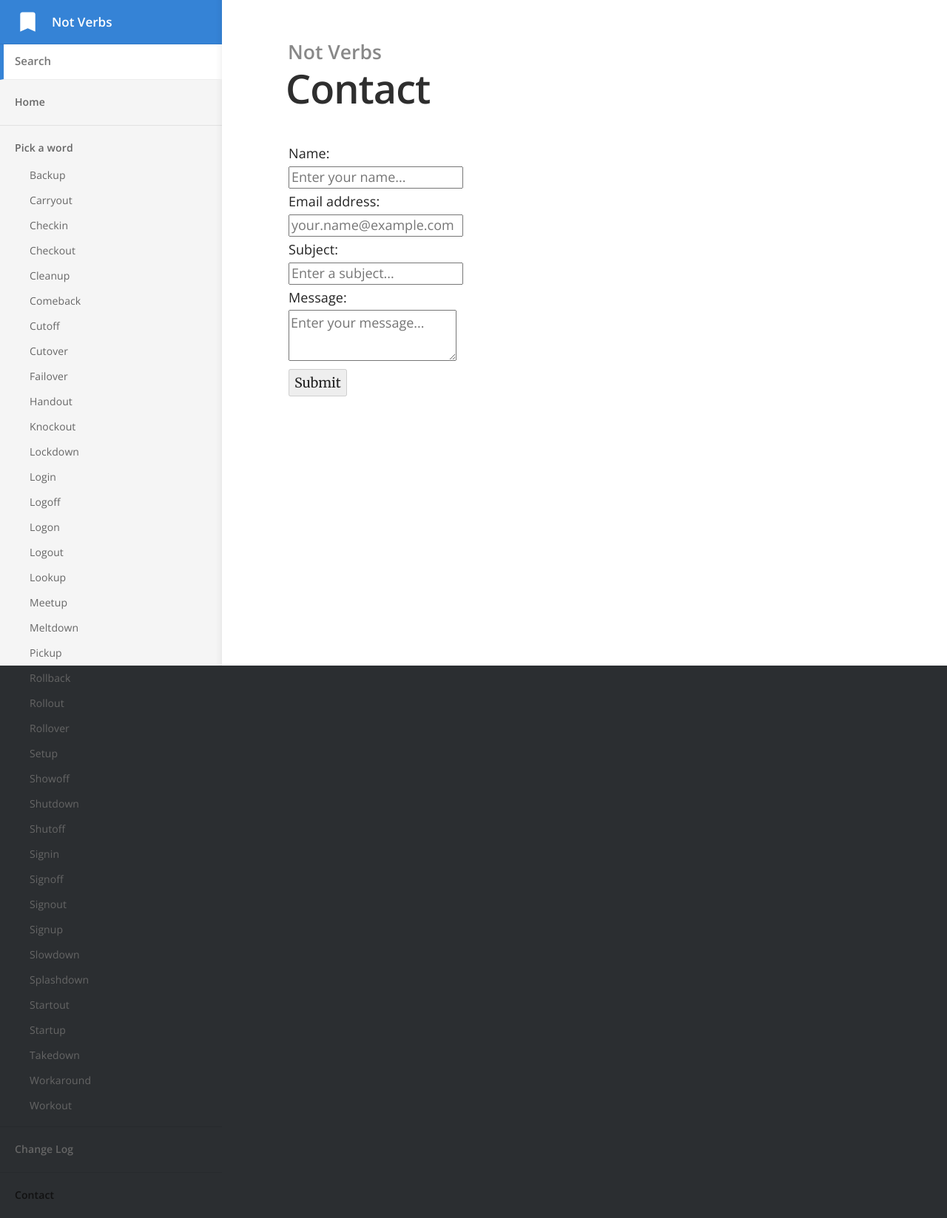
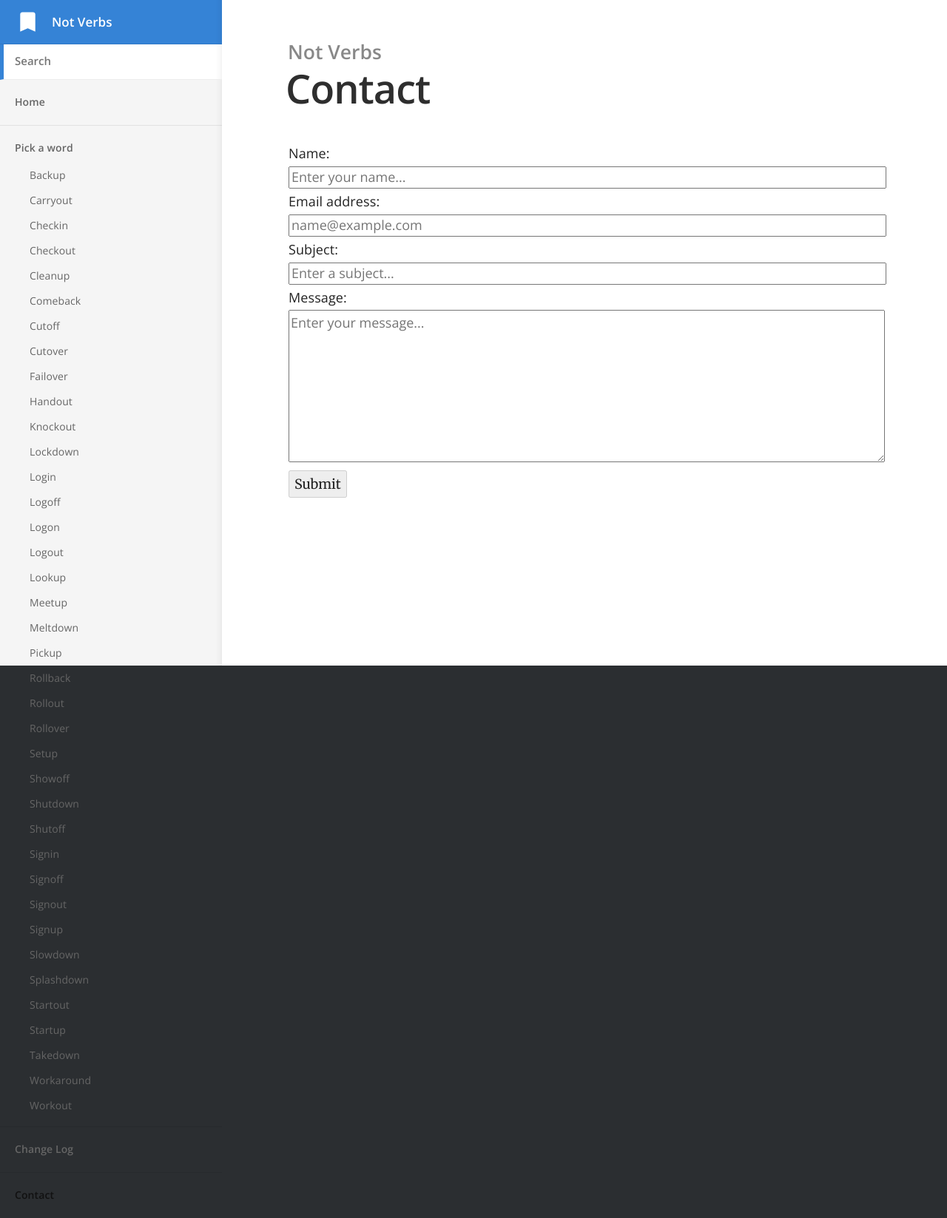
Before and after one commit to ml4den/not-verbs, a Jekyll site: the page built from contact.html, in a window 1280 px wide. Shown: the whole page at 74% size. Built offline with Jekyll 4.4.1, drawn with Linux system fonts in a browser that asks for light colours.

Commit message:
update input fields

```diff
--- a/contact.html
+++ b/contact.html
@@ -6,22 +6,22 @@ title: Contact
 	<form id="contact" method="POST" action="https://contact-notaverb-production.ml4den.workers.dev">
 		<div class="form-group">
 			<label>Name:<br>
-				<input name="name" type="text" class="form-control required" placeholder="Enter your name...">
+				<input name="name" type="text" class="form-control required" placeholder="Enter your name..." style="width: 100%">
 			</label>
 		</div>
 		<div class="form-group">
 			<label>Email address:<br>
-				<input name="email" type="email" class="form-control required email" placeholder="your.name@example.com">
+				<input name="email" type="email" class="form-control required email" placeholder="name@example.com" style="width: 100%">
 			</label>
 		</div>
 		<div class="form-group">
 			<label>Subject:<br>
-				<input name="subject" type="text" class="form-control required" placeholder="Enter a subject...">
+				<input name="subject" type="text" class="form-control required" placeholder="Enter a subject..." style="width: 100%">
 			</label>
 		</div>
 		<div class="form-group">
 			<label>Message:<br>
-				<textarea name="message" class="form-control" placeholder="Enter your message..."></textarea>
+				<textarea name="message" class="form-control" placeholder="Enter your message..." style="width: 100%; height: 200px"></textarea>
 			</label>
 		</div>
 
```
